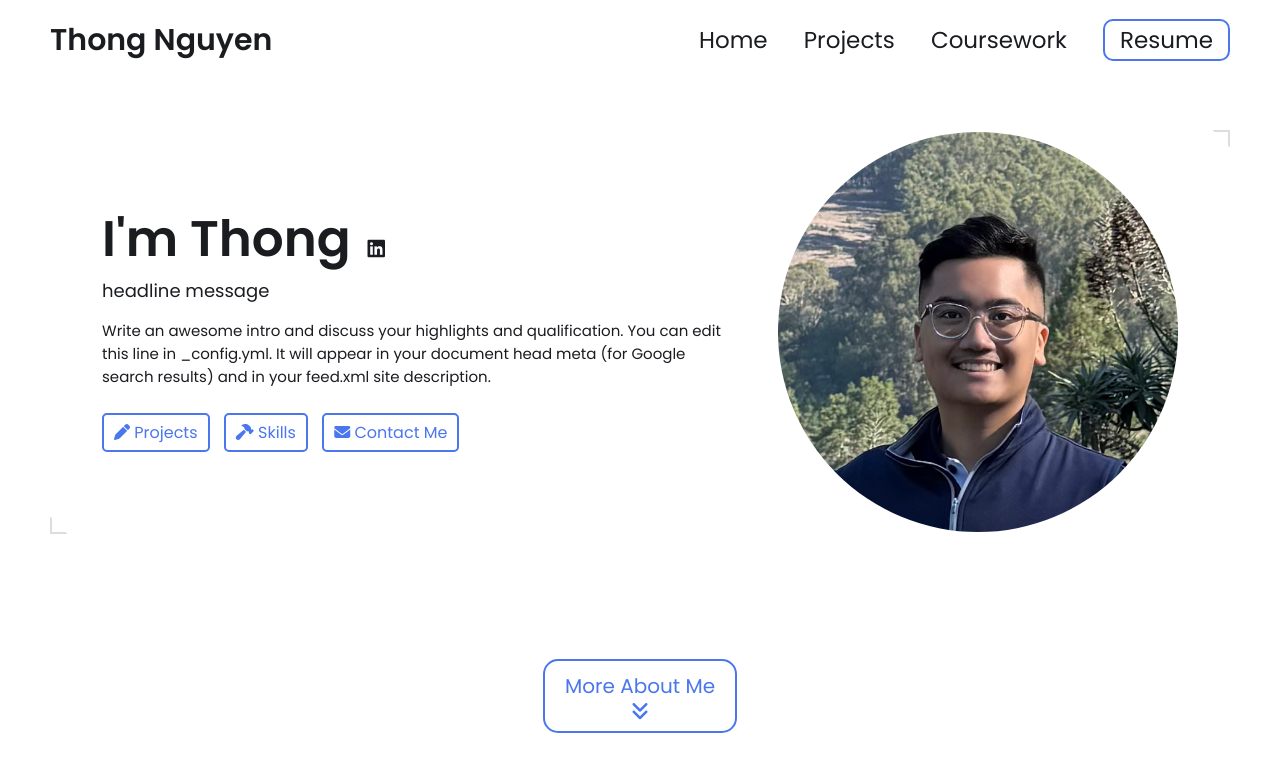
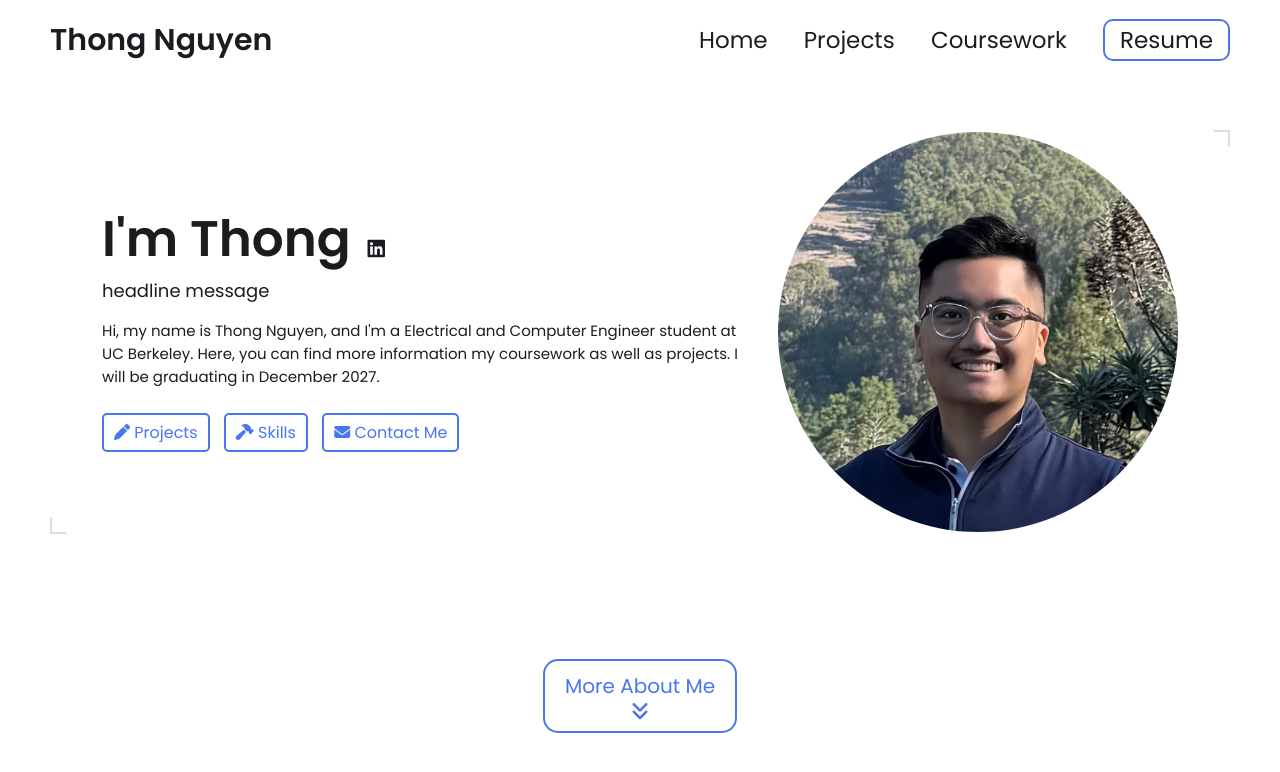
Before and after one commit to thongmn-8888/thongmn-8888.github.io, a Jekyll site: the page built from index.html, in a window 1280 px wide and 900 px high. Shown: the top 772 px of the window. Built offline with Jekyll 4.4.1, drawn with Linux system fonts in a browser that asks for light colours.

Commit message:
Update _config.yml

```diff
--- a/_config.yml
+++ b/_config.yml
@@ -15,9 +15,9 @@ title: Thong Nguyen's Portfolio # This is what shows up in the tab of the browse
 name: Thong Nguyen
 headline: headline message
 description: >- # dont remove this line. this will ignore all new lines until the next section
-  Write an awesome intro and discuss your highlights and qualification. You can edit this
-  line in _config.yml. It will appear in your document head meta (for
-  Google search results) and in your feed.xml site description.
+  Hi, my name is Thong Nguyen, and I'm a Electrical and Computer Engineer student at UC Berkeley.
+  Here, you can find more information my coursework as well as projects. I will be graduating in
+  December 2027.
 
 # Place your profile image in /assets/images/profile-image/folder and edit the file name
 profile_image: ./assets/images/profile-image/avatar.jpg
```
